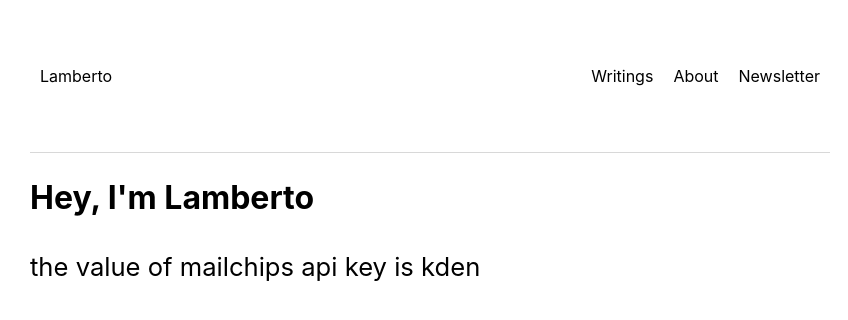
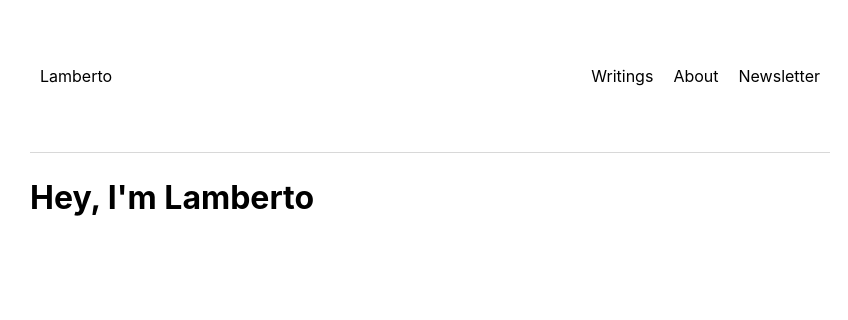
Before and after one commit to lambertoasghedom/blog, a Next.js app: page / in a window 1280 px wide. Shown: the top 320 px of the page, without its empty margins (210-1058 px from the left). Built offline with nearby package versions, Linux system fonts and the light colour scheme.

Commit message:
newsletter changes

```diff
--- a/pages/api/subscribe.js
+++ b/pages/api/subscribe.js
@@ -12,6 +12,7 @@ export default async (req, res) => {
    try {
       const LIST_ID = process.env.mailchimp_list_id;
       const API_KEY = process.env.mailchimp_api_key;
+      console.log(API_KEY)
       const DATACENTER = API_KEY.split('-')[1];
 
       const data = {
--- a/pages/index.js
+++ b/pages/index.js
@@ -5,7 +5,6 @@ export default function Index() {
     <Layout>
       <main>
         <h1>Hey, I'm Lamberto</h1>
-        <p>the value of mailchips api key is kden</p>
       </main>
     </Layout>
   )
```
